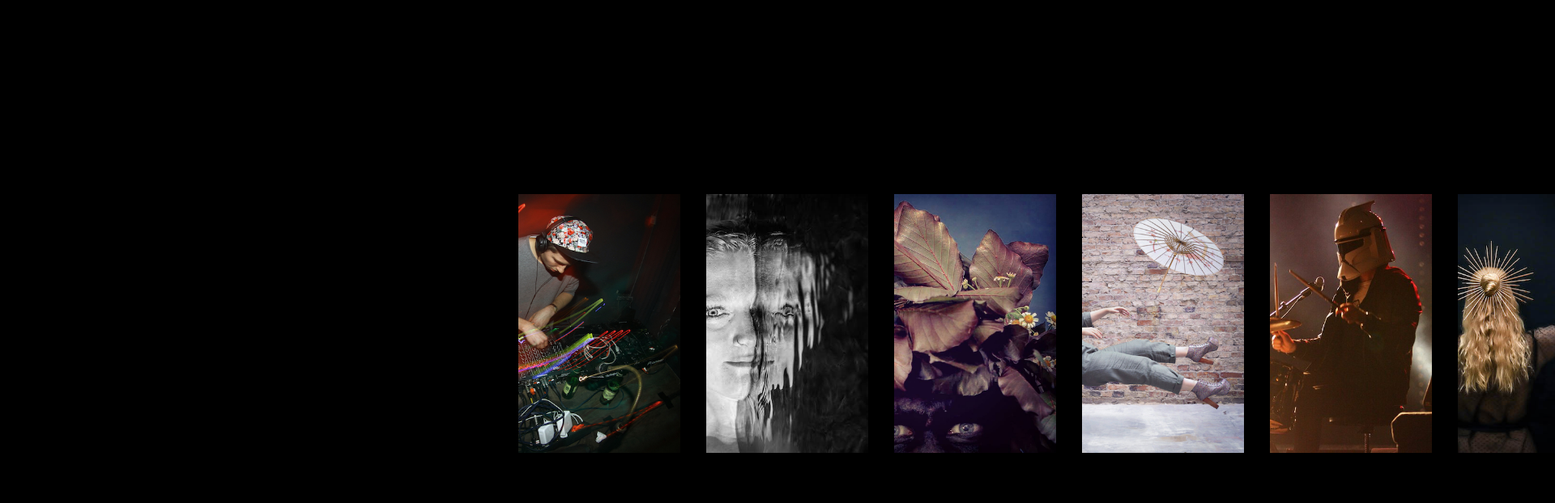
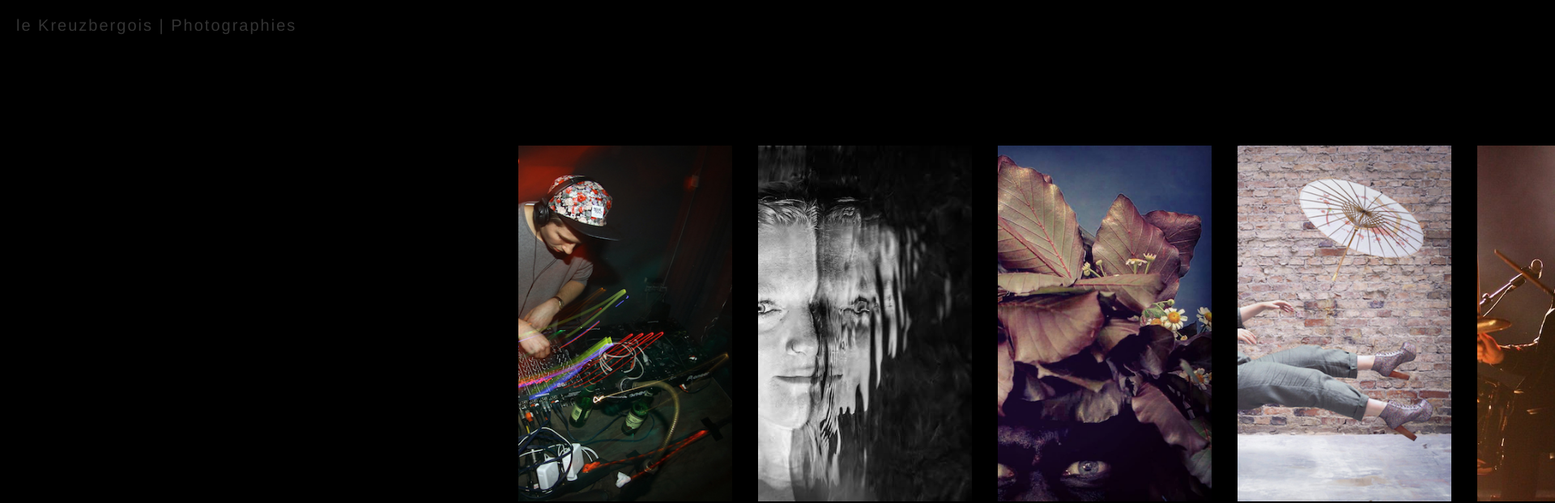
Before and after one commit to vanStaen/lekreuzbergois.com, a React app: page / in a window 1280 px wide. Shown: the top 622 px of the page at 81% size, 1920 px wide, since content can reach past the window. Built offline with nearby package versions, Linux system fonts and the light colour scheme.

Commit message:
some ux work!

```diff
--- a/src/pages/Main.css
+++ /dev/null
@@ -1,16 +0,0 @@
-#image-track {
-  display: flex;
-  gap: 4vmin;
-  position: absolute;
-  left: 50%;
-  top: 50%;
-  transform: translate(0%, -50%);
-  user-select: none; /* -- Prevent image highlighting -- */
-}
-
-#image-track > .image {
-  width: 25vmin;
-  height: 40vmin;
-  object-fit: cover;
-  object-position: 100% center;
-}
--- a/src/pages/Main.jsx
+++ b/src/pages/Main.jsx
@@ -12,7 +12,7 @@ import hords from "../img/thumbs/hords.png";
 import halloween from "../img/thumbs/halloween.jpg";
 import waet from "../img/thumbs/waet.jpg";
 
-import "./Main.css";
+import "./Main.less";
 
 export const Main = () => {
   const track = document.getElementById("image-track");
@@ -63,6 +63,8 @@ export const Main = () => {
   window.ontouchmove = (e) => handleOnMove(e.touches[0]);
 
   return (
+    <>
+      <div className="title">le Kreuzbergois | Photographies</div>
       <div id="image-track" data-mouse-down-at="0" data-prev-percentage="0">
         <img class="image" src={arne} draggable="false" />
         <img class="image" src={see} draggable="false" />
@@ -76,5 +78,6 @@ export const Main = () => {
         <img class="image" src={aarhus} draggable="false" />
         <img class="image" src={mirror} draggable="false" />
       </div>
+    </>
   );
 };
--- /dev/null
+++ b/src/pages/Main.less
@@ -0,0 +1,25 @@
+.title {
+  position: absolute;
+  top: 20px;
+  left: 20px;
+  font-size: 20px;
+  color: rgba(255,255,255,.2);
+  letter-spacing: 2px;
+  font-weight: 300;
+}
+
+#image-track {
+  display: flex;
+  gap: 4vmin;
+  position: absolute;
+  left: 50%;
+  top: 50%;
+  transform: translate(0%, -50%);
+  user-select: none; /* -- Prevent image highlighting -- */
+  .image {
+    width: 33vmin;
+    height: 55vmin;
+    object-fit: cover;
+    object-position: 100% center;
+  }
+}
```
Lines whose indentation alone changed are shown as unchanged.
